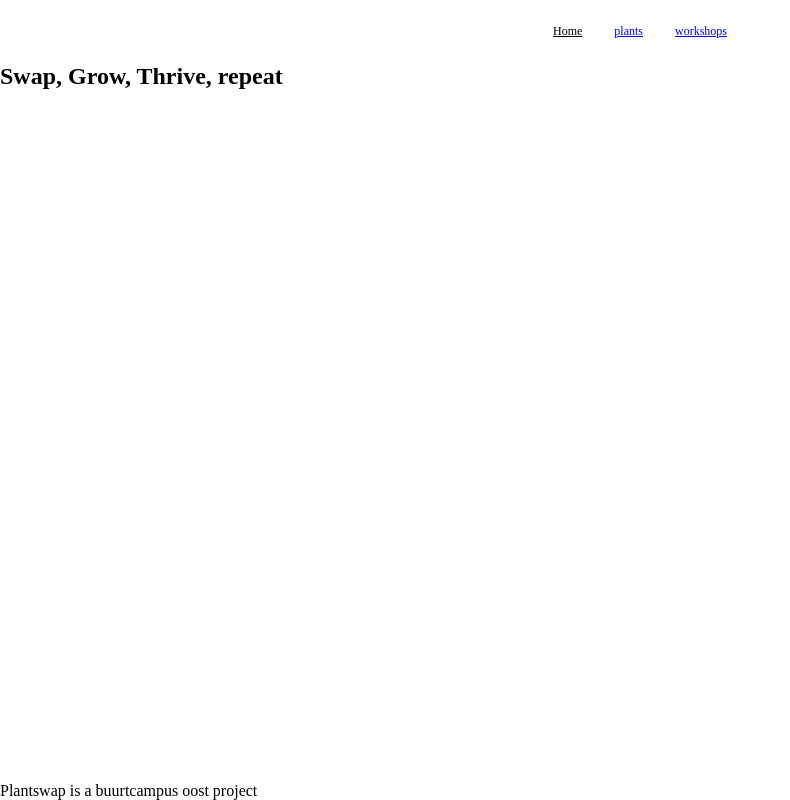
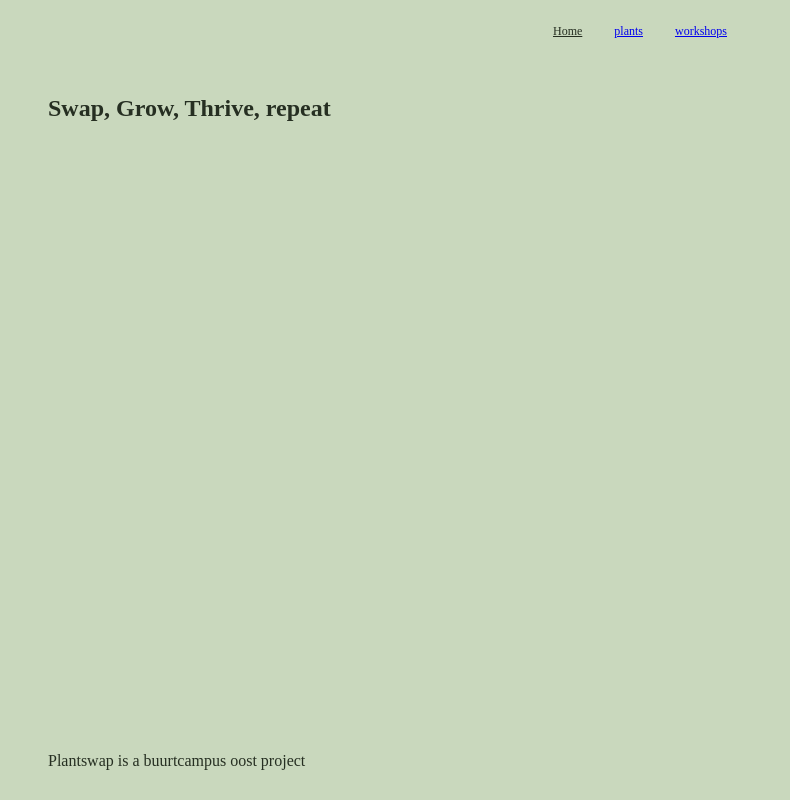
Before and after one commit to YoussraElmortai/plantswap, a Vue app: page / in a window 1280 px wide. Shown: the whole page, without its empty margins (0-790 px from the left). Built offline with nearby package versions, Linux system fonts and the light colour scheme.

Commit message:
Update main.css

```diff
--- a/src/assets/main.css
+++ b/src/assets/main.css
@@ -7,11 +7,11 @@
 }
 
 :root {
-  --bg-color: ;
+  --bg-color: #c9d8bd;
   --headings: ;
-  --text-color: ;
-  --sec-color: ;
-  --accent-color: ;
+  --text-color: #262f22;
+  --sec-color: #8ea879;
+  --accent-color: #caecaf;
 }
 
 * {
@@ -22,10 +22,22 @@
 
 body {
   height: 100vh;
+  background: var(--bg-color);
+  color: var(--text-color);
+}
+
+h1,
+h2,
+h3 {
+  font-family: ;
 }
 
 main {
   flex-grow: 1;
+  padding: 2rem 3rem;
 }
 
-footer {}
+footer {
+  height: 10vh;
+  padding: 2rem 3rem;
+}
```
